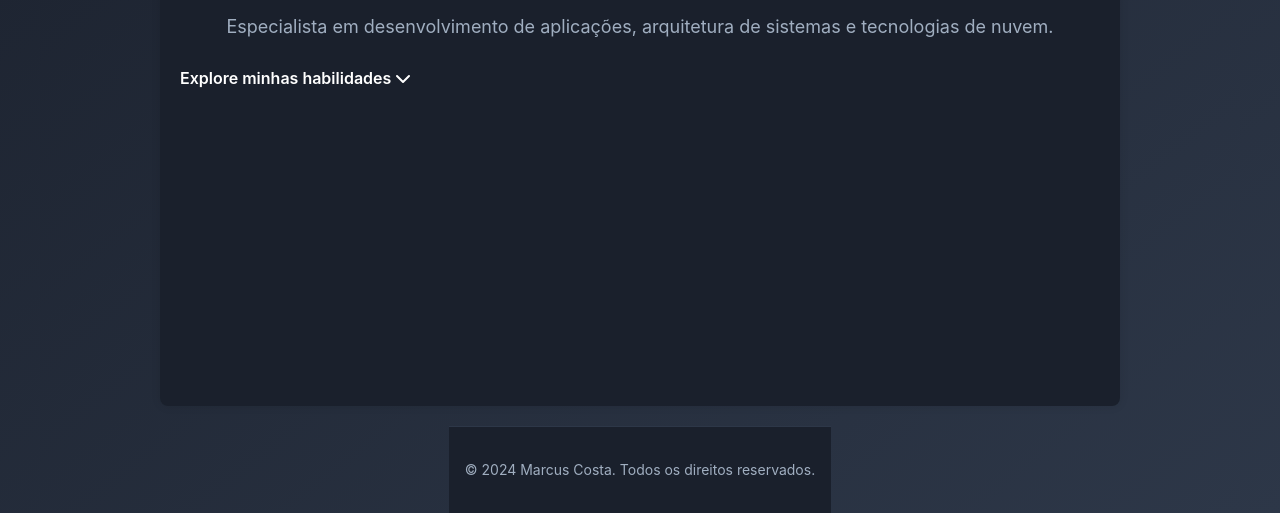
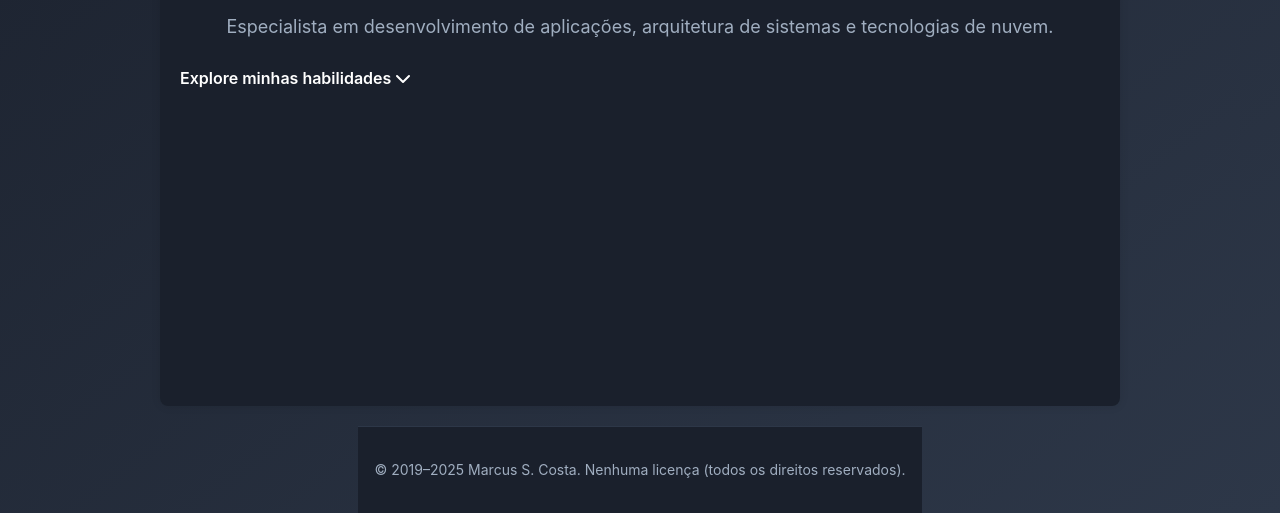
Before and after one commit to marcusscos/static-portifolio-minimal, a plain HTML site: page index.html in a window 1280 px wide. Shown: the part 414-927 px from the top of the page. Drawn offline with nearby package versions, Linux system fonts and the light colour scheme.

Commit message:
Update footer index.html

```diff
--- a/index.html
+++ b/index.html
@@ -1,5 +1,6 @@
 <!DOCTYPE html>
 <html lang="pt-BR">
+
 <head>
     <meta charset="UTF-8">
     <meta name="viewport" content="width=device-width, initial-scale=1.0">
@@ -9,6 +10,7 @@
     <link rel="stylesheet" href="https://cdnjs.cloudflare.com/ajax/libs/font-awesome/5.15.3/css/all.min.css">
     <link rel="icon" href="https://cdn-icons-png.flaticon.com/512/1055/1055687.png" type="image/png">
 </head>
+
 <body>
     <header>
         <nav>
@@ -91,10 +93,11 @@
                 <div class="contact-info">
                     <p>Como entrar em contato comigo...</p>
                     <div class="social-links">
-                            <a href="https://github.com/marcusscos" target="_blank" rel="noopener noreferrer">
+                        <a href="https://github.com/marcusscos" target="_blank" rel="noopener noreferrer">
                             <i class="fab fa-github fa-2x"></i>
                         </a>
-                        <a href="https://www.linkedin.com/in/marcus-segalotto-costa-986060156/" target="_blank" rel="noopener noreferrer">
+                        <a href="https://www.linkedin.com/in/marcus-segalotto-costa-986060156/" target="_blank"
+                            rel="noopener noreferrer">
                             <i class="fab fa-linkedin fa-2x"></i>
                         </a>
                     </div>
@@ -105,7 +108,10 @@
 
     <footer>
         <div class="footer-content">
-            <p>&copy; 2024 Marcus Costa. Todos os direitos reservados.</p>
+            <p>© 2019–<span id="year"></span> Marcus S. Costa. Nenhuma licença (todos os direitos reservados).</p>
+            <script>
+                document.getElementById("year").textContent = new Date().getFullYear();
+            </script>
         </div>
     </footer>
 
@@ -113,4 +119,5 @@
         lucide.createIcons();
     </script>
 </body>
+
 </html>
```
